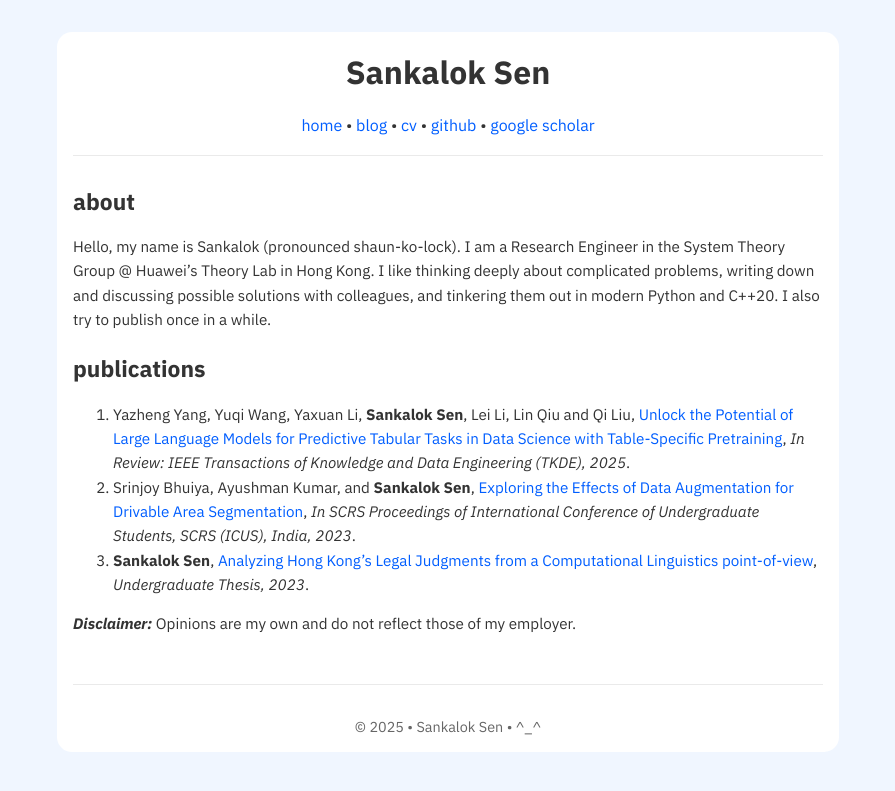
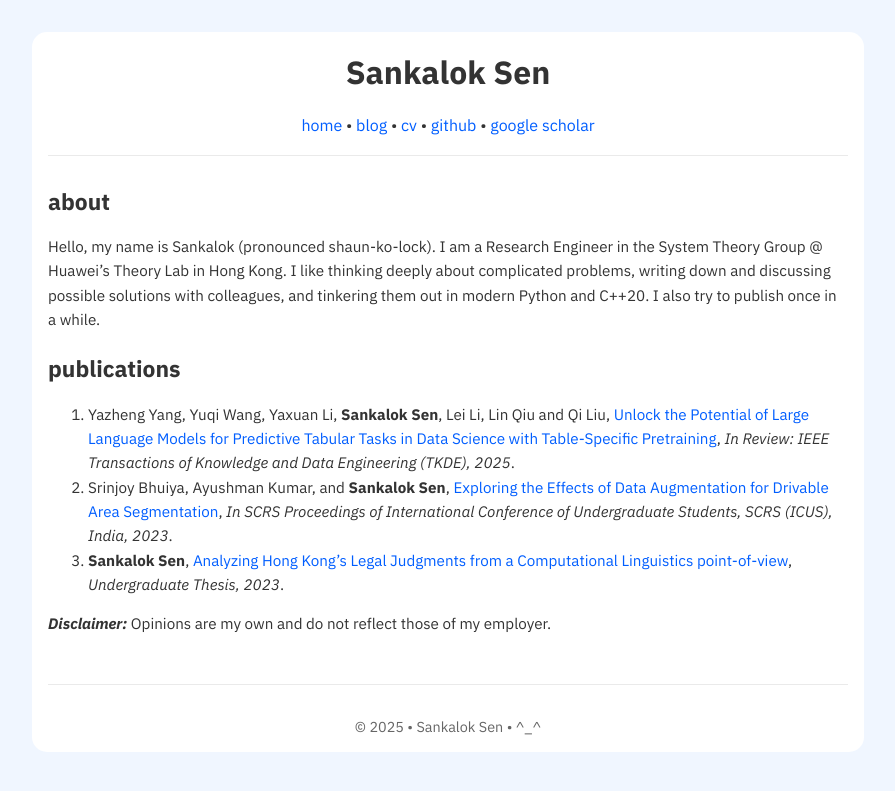
Before and after one commit to sankalok/sankalok.github.io, a Jekyll site: the page built from index.md, in a window 1280 px wide. Shown: the top 791 px of the page, without its empty margins (192-1087 px from the left). Built offline with Jekyll 4.4.1, drawn with Linux system fonts in a browser that asks for light colours.

Commit message:
Update default.html

```diff
--- a/_layouts/default.html
+++ b/_layouts/default.html
@@ -10,7 +10,7 @@
             --bg-color: #ffffff;
             --text-color: #333;
             --link-color: #005eff;
-            --min-width: 750px;
+            --min-width: 800px;
             --max-width: 750px;
             --font-stack: "IBM Plex Sans", sans-serif;
         }
@@ -29,8 +29,7 @@
 
         .container {
             background-color: var(--bg-color);
-            min-width: var(--min-width);
-            max-width: var(--max-width);
+            width: var(--min-width);
             margin: 2rem auto;
             padding: 0 1rem;
             border-radius: 15px;
```
